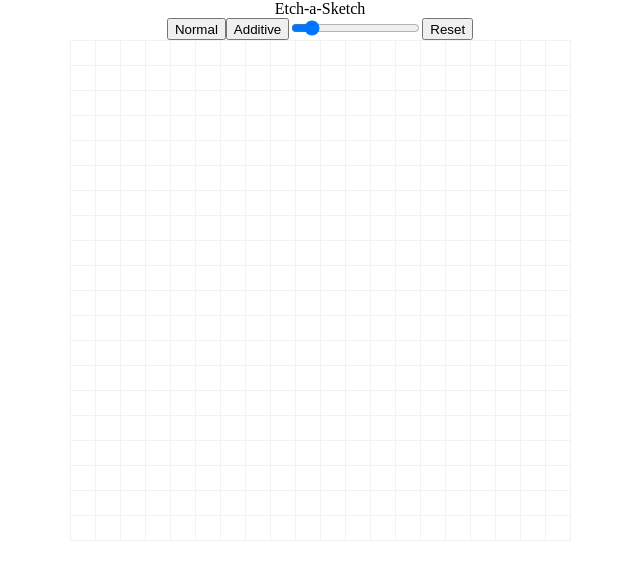
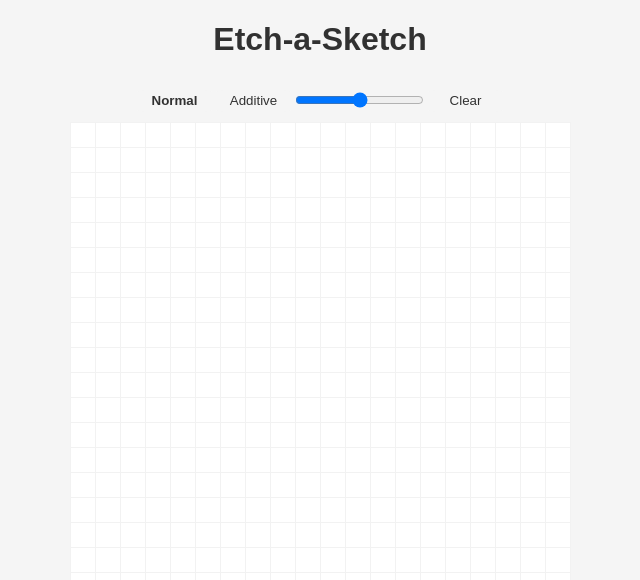
Before and after one commit to danranges/etch-a-sketch, a plain HTML site: page index.html in a window 1280 px wide. Both pictures are taken after a click on the button "Normal". Shown: the whole page, without its empty margins (320-960 px from the left). Drawn offline with Linux system fonts and the light colour scheme.

Commit message:
Add main HTML, CSS, and JS

```diff
--- a/index.html
+++ b/index.html
@@ -7,22 +7,24 @@
     <title>A modern twist on Etch-a-Sketch</title>
   </head>
   <body>
-    <header>Etch-a-Sketch</header>
+    <header>
+      <h1>Etch-a-Sketch</h1>
+    </header>
     <div class="controls">
-      <button type="button" id="normal">Normal</button>
-      <button type="button" id="additive">Additive</button>
+      <button type="button" class="mode" id="normal">Normal</button>
+      <button type="button" class="mode" id="additive">Additive</button>
       <div class="slide-container">
         <input
           type="range"
           min="10"
-          max="100"
+          max="30"
           value="20"
           step="5"
           class="slider"
           id="grid-size"
         />
       </div>
-      <button type="button" id="reset">Reset</button>
+      <button type="button" id="reset">Clear</button>
     </div>
     <div class="sketch-container" id="sketch-container"></div>
   </body>
--- a/scripts.js
+++ b/scripts.js
@@ -9,9 +9,9 @@ let drawMode = 'normal'
 function createGridElements(){
     let i = 0
     while (i<(slider.value**2)) {
-        let newSquare = document.createElement('div');
-        newSquare.classList.add('grid-box');
-        sketchContainer.appendChild(newSquare);
+        let newSquare = document.createElement('div')
+        newSquare.classList.add('grid-box')
+        sketchContainer.appendChild(newSquare)
         ++i;
     }
 }
@@ -26,24 +26,25 @@ function updateGridContainer() {
 function addMouseoverEvent() {
     let gridBoxes = document.getElementsByClassName('grid-box')
     for (i = 0; i < gridBoxes.length; i++) {
-        gridBoxes[i].addEventListener('mouseover', drawPixel);
+        gridBoxes[i].addEventListener('mouseover', drawPixel)
     }
 }
 
 function drawPixel() {
     console.log(drawMode)
     if(drawMode === 'normal') {
-        this.style.backgroundColor = 'rgba(0, 0, 0, 0.8';
+        this.style.backgroundColor = 'rgba(0, 0, 0, .9)'
     } else if (drawMode === 'additive') {
+        let currentOpacity = Number(this.style.backgroundColor.slice(-4, -1))
+        if (currentOpacity <= .8) {
+            this.style.backgroundColor = `rgba(0, 0, 0, ${currentOpacity + 0.15})`
+        }
     }
 }
 
 updateGridContainer()
 createGridElements()
 addMouseoverEvent()
-
-
-
 
 slider.addEventListener('input', () => {
     sketchContainer.innerHTML = ''
@@ -60,10 +61,13 @@ reset.addEventListener('click', () => {
 })
 
 normalMode.addEventListener('click', () => {
-    drawMode = 'normal'
+    drawMode = 'normal';
+    additiveMode.style.fontWeight = '100'
+    normalMode.style.fontWeight = '900'
 })
 
 additiveMode.addEventListener('click', () => {
-    console.log(drawMode)
-    drawMode = 'additive'
+    drawMode = 'additive';
+    additiveMode.style.fontWeight = '900'
+    normalMode.style.fontWeight = '100'
 })
--- a/styles.css
+++ b/styles.css
@@ -5,11 +5,44 @@ body {
   align-items: center;
   margin: 0px;
   width: 100%;
+  height: 100%;
+  background-color: #f5f5f5;
+  font-family: Arial, Helvetica, sans-serif;
+}
+
+h1 {
+  color: rgba(0, 0, 0, 0.8);
+  font-size: xx-large;
+  font-weight: bolder;
 }
 
 .controls {
   display: flex;
+  margin: 10px;
 }
+
+button {
+  outline: none;
+  border: none;
+  border-radius: 10%;
+  background-color: #f5f5f5;
+  color: rgba(0, 0, 0, 0.8);
+  width: 75px;
+  margin: 0px 2px;
+}
+
+button:hover {
+  box-shadow: 1px 1px 1px rgba(0, 0, 0, 0.5);
+}
+
+button:active {
+  box-shadow: inset 1px 1px 1px rgba(0, 0, 0, 0.5);
+}
+
+#normal {
+  font-weight: 900;
+}
+
 .sketch-container {
   display: grid;
   width: 500px;
@@ -17,11 +50,11 @@ body {
   grid-auto-flow: column;
   border-top: 1px solid rgba(0, 0, 0, 0.05);
   border-left: 1px solid rgba(0, 0, 0, 0.05);
+  background-color: #ffffff;
 }
 
 .grid-box {
   border-bottom: 1px solid rgba(0, 0, 0, 0.05);
   border-right: 1px solid rgba(0, 0, 0, 0.05);
-  background-color: rgba(0, 0, 0, 0);
-  /* margin: 0px -1px -1px 0px; */
+  background-color: #ffffff;
 }
```
